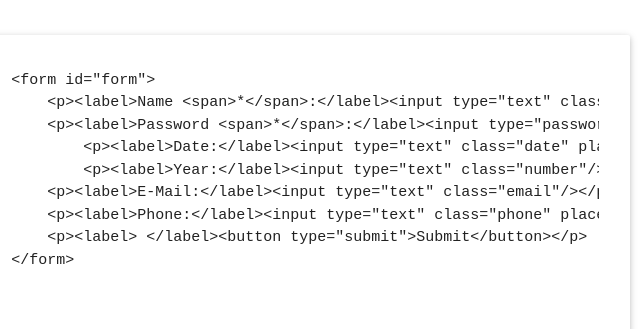
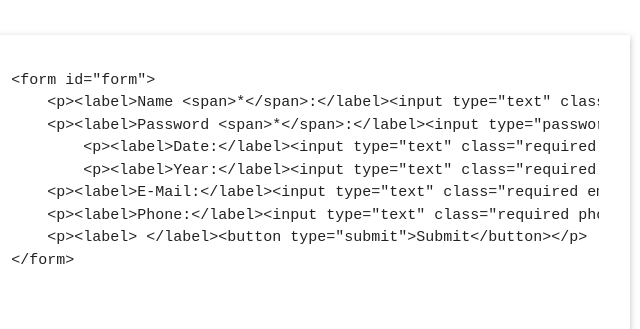
Before and after one commit to FerP/FerP.github.io, a plain HTML site: page index.html in a window 1280 px wide. Shown: the part 251-580 px from the top of the page, 640-1280 px from the left. Drawn offline with nearby package versions, Linux system fonts and the light colour scheme.

Commit message:
Update index.html

```diff
--- a/index.html
+++ b/index.html
@@ -69,10 +69,10 @@
 &ltform id="form"&gt
     &ltp&gt&ltlabel&gtName &ltspan&gt*&lt/span&gt:&lt/label&gt&ltinput type="text" class="required texto"/&gt&lt/p&gt
     &ltp&gt&ltlabel&gtPassword &ltspan&gt*&lt/span&gt:&lt/label&gt&ltinput type="password" class="required password"/&gt&lt/p&gt
-	&ltp&gt&ltlabel&gtDate:&lt/label&gt&ltinput type="text" class="date" placeholder="dd-mm-yyyy"/&gt&lt/p&gt
-	&ltp&gt&ltlabel&gtYear:&lt/label&gt&ltinput type="text" class="number"/&gt&lt/p&gt
-    &ltp&gt&ltlabel&gtE-Mail:&lt/label&gt&ltinput type="text" class="email"/&gt&lt/p&gt
-    &ltp&gt&ltlabel&gtPhone:&lt/label&gt&ltinput type="text" class="phone" placeholder="999-999-999"/&gt&lt/p&gt
+	&ltp&gt&ltlabel&gtDate:&lt/label&gt&ltinput type="text" class="required date" placeholder="dd-mm-yyyy"/&gt&lt/p&gt
+	&ltp&gt&ltlabel&gtYear:&lt/label&gt&ltinput type="text" class="required number"/&gt&lt/p&gt
+    &ltp&gt&ltlabel&gtE-Mail:&lt/label&gt&ltinput type="text" class="required email"/&gt&lt/p&gt
+    &ltp&gt&ltlabel&gtPhone:&lt/label&gt&ltinput type="text" class="required phone" placeholder="999-999-999"/&gt&lt/p&gt
     &ltp&gt&ltlabel&gt&nbsp;&lt/label&gt&ltbutton type="submit"&gtSubmit&lt/button&gt&lt/p&gt
 &lt/form&gt
 		</pre>
@@ -133,10 +133,10 @@ $("#form").validationF();
 		<form id="form">
     <p><label>Name <span>*</span>:</label><input type="text" class="required texto"/></p>
     <p><label>Password <span>*</span>:</label><input type="password" class="required password"/></p>
-	<p><label>Date:</label><input type="text" class="date" placeholder="dd-mm-yyyy"/></p>
-	<p><label>Year:</label><input type="text" class="number"/></p>
-    <p><label>E-Mail:</label><input type="text" class="email"/></p>
-    <p><label>Phone:</label><input type="text" class="phone" placeholder="999-999-999"/></p>
+	<p><label>Date:</label><input type="text" class="required date" placeholder="dd-mm-yyyy"/></p>
+	<p><label>Year:</label><input type="text" class="required number"/></p>
+    <p><label>E-Mail:</label><input type="text" class="required email"/></p>
+    <p><label>Phone:</label><input type="text" class="required phone" placeholder="999-999-999"/></p>
     <p><label>&nbsp;</label><button type="submit">Submit</button></p>
 </form>
 	</div>
```
